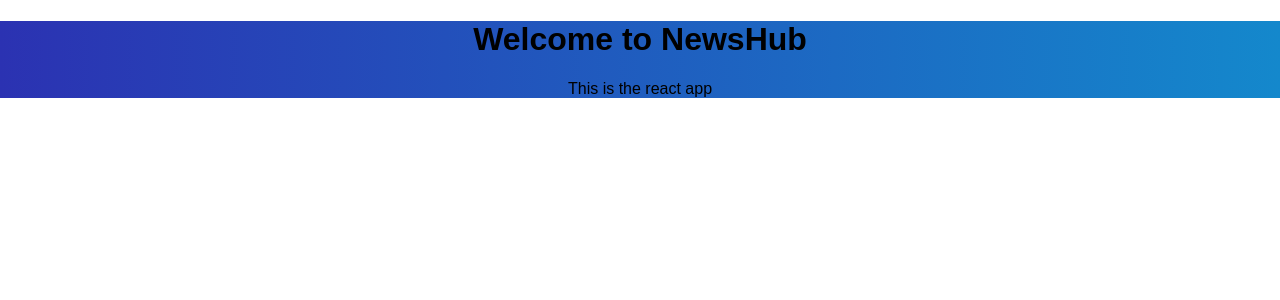
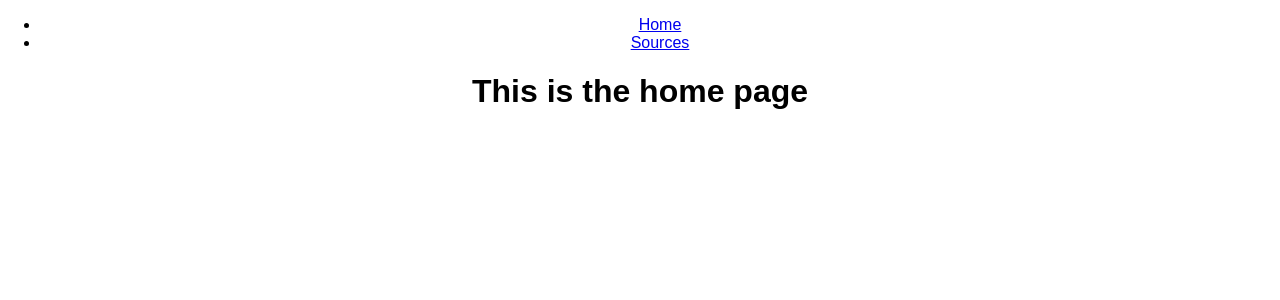
Before and after one commit to AnaliaMok/newshub, a React (Create React App) app: page / in a window 1280 px wide. Shown: the top 300 px of the page. Built offline with nearby package versions, Linux system fonts and the light colour scheme.

Commit message:
Began basic routing and base component structure

```diff
--- a/public/index.html
+++ b/public/index.html
@@ -26,6 +26,6 @@
     <noscript>
       You need to enable JavaScript to run this app.
     </noscript>
-    <main id="root"></main>
+    <div id="root"></div>
   </body>
 </html>
--- a/src/App.js
+++ b/src/App.js
@@ -1,17 +1,14 @@
 import React, { Component } from 'react';
-import logo from './logo.svg';
 import './App.css';
+import Header from './components/Header';
+import Main from './components/Main';
 
 export default class App extends Component {
   render() {
     return (
       <div className="App">
-        <header className="App-header">
-          <h1 className="App-title">Welcome to NewsHub</h1>
-        </header>
-        <p className="App-intro">
-          This is the react app
-        </p>
+        <Header />
+        <Main />
       </div>
     );
   }
--- /dev/null
+++ b/src/components/Header.js
@@ -0,0 +1,15 @@
+import React from 'react';
+import { Link } from 'react-router-dom';
+
+const Header = () => (
+  <header>
+    <nav>
+      <ul>
+        <li><Link to='/'>Home</Link></li>
+        <li><Link to='/sources'>Sources</Link></li>
+      </ul>
+    </nav>
+  </header>
+);
+
+export default Header;
--- /dev/null
+++ b/src/components/Home.js
@@ -0,0 +1,9 @@
+import React from 'react';
+
+const Home = () => (
+  <div>
+    <h1>This is the home page</h1>
+  </div>
+);
+
+export default Home;
--- /dev/null
+++ b/src/components/Main.js
@@ -0,0 +1,13 @@
+import React from 'react';
+import { Switch, Route } from 'react-router-dom';
+import Home from './Home';
+import Sources from './Sources';
+
+const Main = () => (
+  <Switch>
+    <Route exact path='/' component={Home}/>
+    <Route path='/source' component={Sources}/>
+  </Switch>
+);
+
+export default Main;
--- /dev/null
+++ b/src/components/Source.js
@@ -0,0 +1,7 @@
+import React from 'react';
+
+const Source = () => (
+  <div>This is a single source</div>
+);
+
+export default Source;
--- /dev/null
+++ b/src/components/Sources.js
@@ -0,0 +1,12 @@
+import React, { Component } from 'react'
+import Source from './Source';
+
+export default class Sources extends Component {
+  render() {
+    return (
+      <div>
+        <h2>This is the sources page</h2>
+      </div>
+    )
+  }
+}
--- a/src/index.js
+++ b/src/index.js
@@ -1,8 +1,14 @@
 import React from 'react';
 import ReactDOM from 'react-dom';
+import { BrowserRouter } from 'react-router-dom';
 import './index.css';
 import App from './App';
 import registerServiceWorker from './registerServiceWorker';
 
-ReactDOM.render(<App />, document.getElementById('root'));
+ReactDOM.render((
+  <BrowserRouter>
+    <App />
+  </BrowserRouter>
+), document.getElementById('root'));
+
 registerServiceWorker();
```
